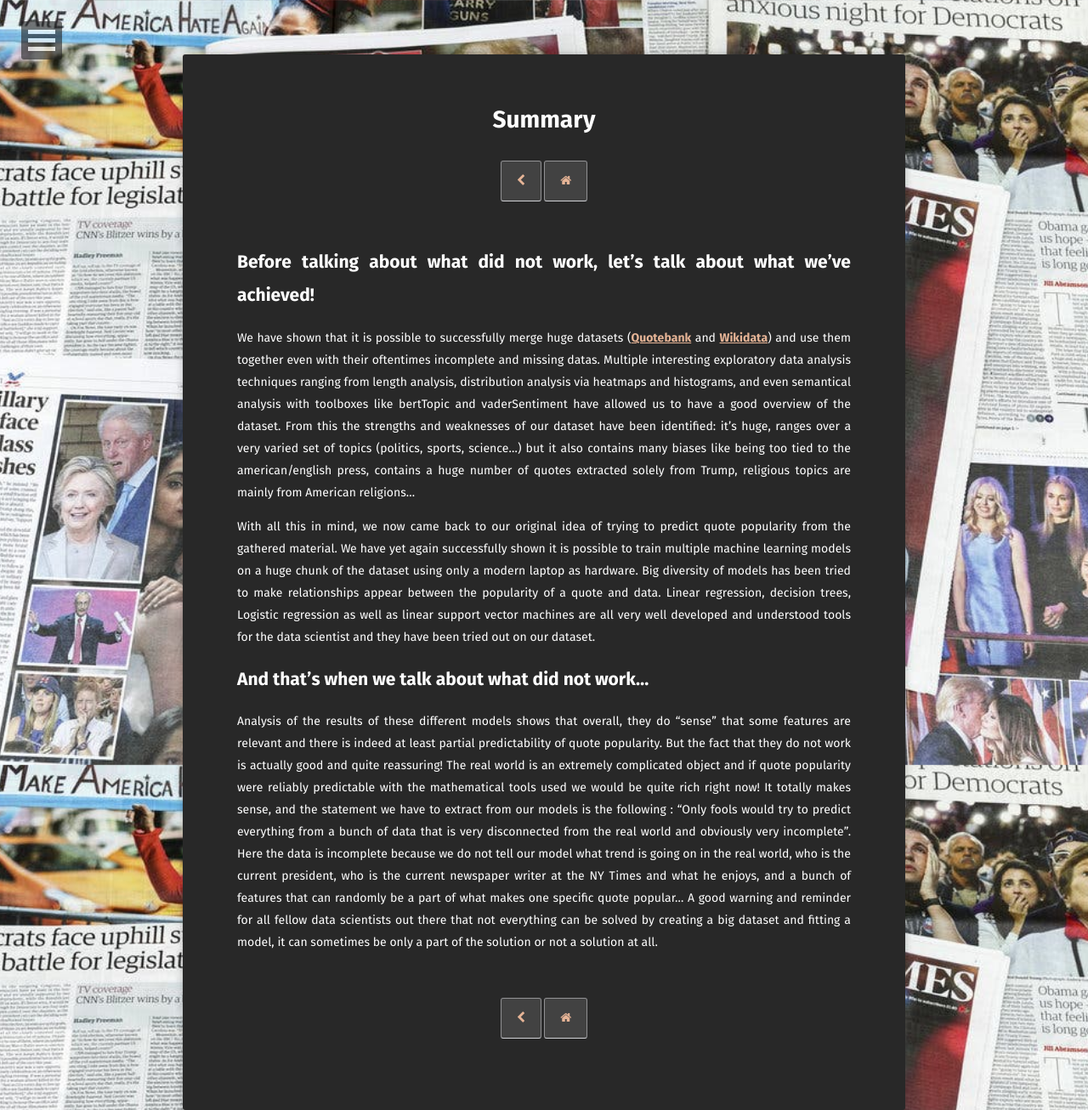
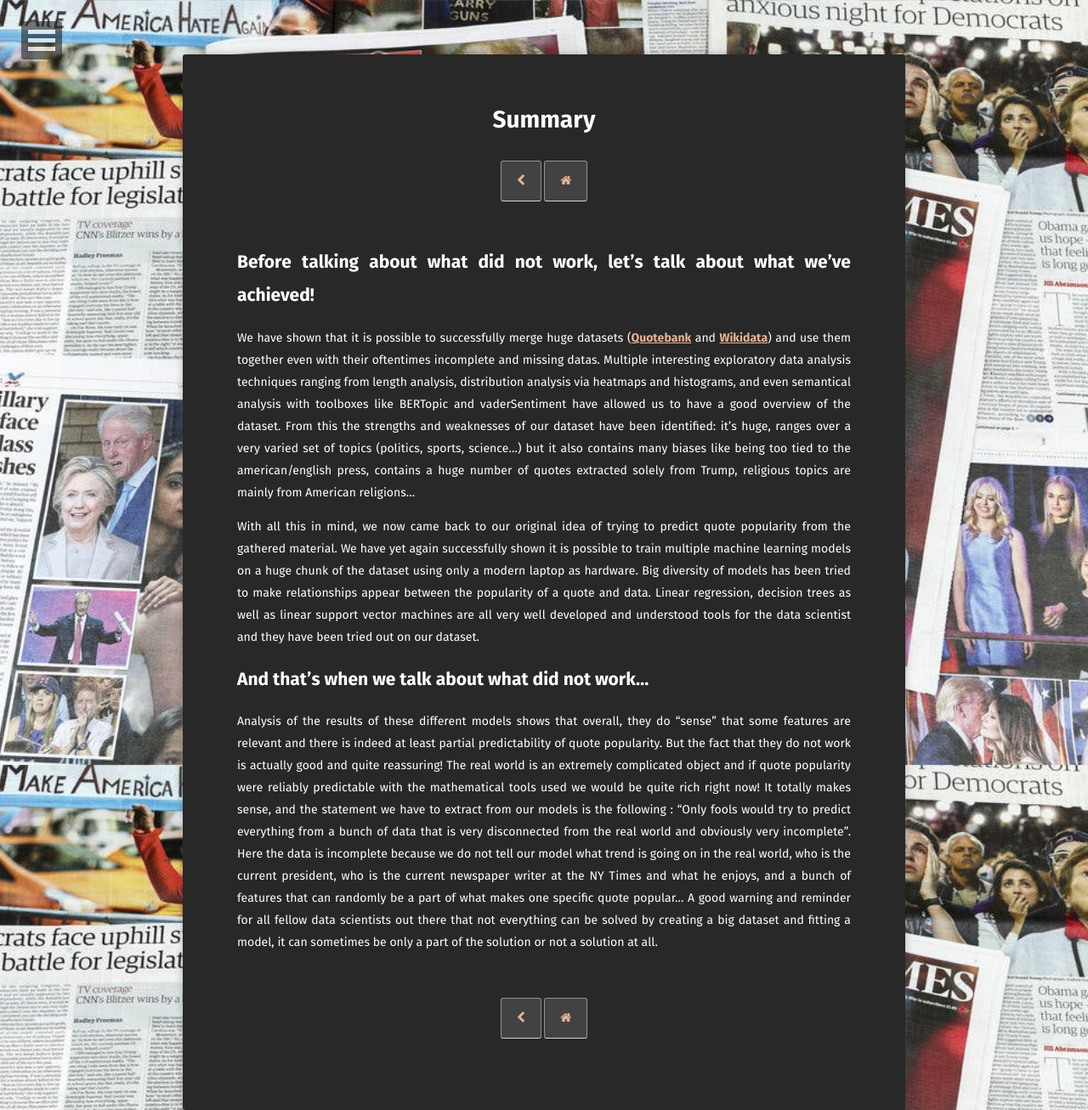
Before and after one commit to kaoutamine/viralSpeech, a Jekyll site: the page built from summary/index.md, in a window 1280 px wide. Shown: the whole page at 85% size. Built offline with Jekyll 4.4.1, drawn with Linux system fonts in a browser that asks for light colours; some web fonts are replaced.

Commit message:
correct small things everywhere

```diff
--- a/summary/index.md
+++ b/summary/index.md
@@ -7,11 +7,11 @@ comments: false
 ## Before talking about what did not work, let's talk about what we've achieved!
 We have shown that it is possible to successfully merge huge datasets (<a href="https://zenodo.org/record/4277311"><b>Quotebank</b></a> and <a href="https://www.wikidata.org/wiki/Wikidata:Main_Page"><b>Wikidata</b></a>) and use them together even with their oftentimes incomplete and missing datas.
 Multiple interesting exploratory data analysis techniques ranging from length analysis, distribution analysis via heatmaps and histograms, and even semantical analysis with
-toolboxes like bertTopic and vaderSentiment have allowed us to have a good overview of the dataset.
+toolboxes like BERTopic and vaderSentiment have allowed us to have a good overview of the dataset.
 From this the strengths and weaknesses of our dataset have been identified: it's huge, ranges over a very varied set of topics (politics, sports, science...) but it also contains many biases like being too tied to the american/english press, contains a huge number of quotes extracted solely from Trump, religious topics are mainly from American religions...
 
 With all this in mind, we now came back to our original idea of trying to predict quote popularity from the gathered material.
-We have yet again successfully shown it is possible to train multiple machine learning models on a huge chunk of the dataset using only a modern laptop as hardware. Big diversity of models has been tried to make relationships appear between the popularity of a quote and data. Linear regression, decision trees, Logistic regression as well as linear support vector machines are all very well developed and understood tools for the data scientist and they have been tried out on our dataset.
+We have yet again successfully shown it is possible to train multiple machine learning models on a huge chunk of the dataset using only a modern laptop as hardware. Big diversity of models has been tried to make relationships appear between the popularity of a quote and data. Linear regression, decision trees as well as linear support vector machines are all very well developed and understood tools for the data scientist and they have been tried out on our dataset.
 
 ## And that's when we talk about what did not work...
 Analysis of the results of these different models shows that overall, they do "sense" that some features are relevant and there is indeed at least partial predictability of quote popularity.
```
